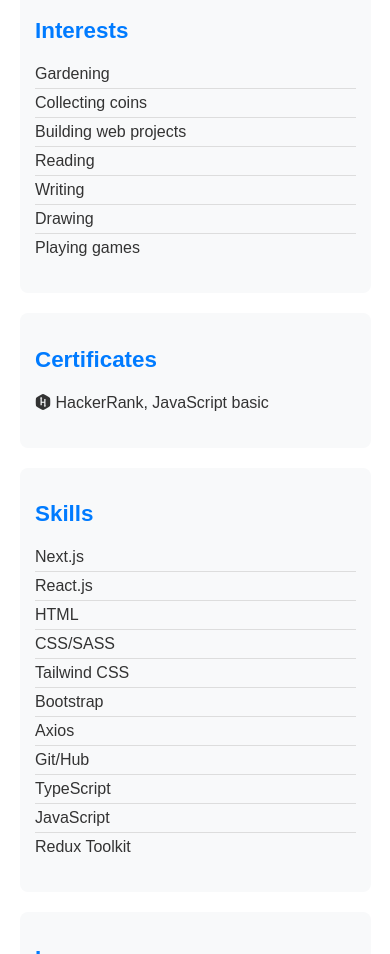
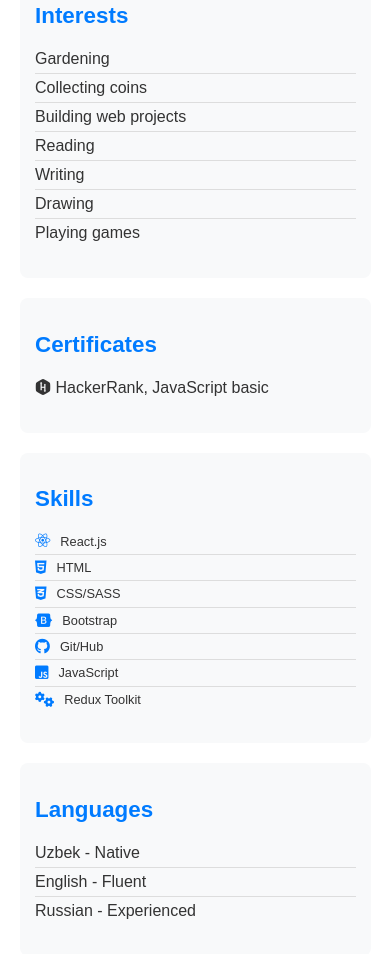
Before and after one commit to MusayevDoniyor/My-RESUME, a plain HTML site: page index.html in a window 390 px wide. Shown: the part 1046-2000 px from the top of the page. Drawn offline with Linux system fonts and the light colour scheme.

Commit message:
add icons edit responsive

```diff
--- a/index.html
+++ b/index.html
@@ -101,26 +101,30 @@
         <section class="skills">
           <h2>Skills</h2>
           <ul>
-            <li>Next.js</li>
-            <li>React.js</li>
-            <li>HTML</li>
-            <li>CSS/SASS</li>
-            <li>Tailwind CSS</li>
-            <li>Bootstrap</li>
-            <li>Axios</li>
-            <li>Git/Hub</li>
-            <li>TypeScript</li>
-            <li>JavaScript</li>
-            <li>Redux Toolkit</li>
+            <li><i class="fab fa-react"></i> React.js</li>
+            <li><i class="fab fa-html5"></i> HTML</li>
+            <li><i class="fab fa-css3-alt"></i> CSS/SASS</li>
+            <li><i class="fab fa-bootstrap"></i> Bootstrap</li>
+            <li><i class="fab fa-github"></i> Git/Hub</li>
+            <li><i class="fab fa-js-square"></i> JavaScript</li>
+            <li><i class="fas fa-cogs"></i> Redux Toolkit</li>
           </ul>
         </section>
 
         <section class="languages">
           <h2>Languages</h2>
           <ul>
-            <li>Uzbek - 80/100</li>
-            <li>English - 80/100</li>
-            <li>Russian - 80/100</li>
+            <li>Uzbek - Native</li>
+            <li>English - Fluent</li>
+            <li>Russian - Experienced</li>
+          </ul>
+        </section>
+
+        <section class="missing-icons">
+          <h2>Additional Skills</h2>
+          <ul>
+            <li><i class="fab fa-tailwindcss"></i> Tailwind CSS</li>
+            <li><i class="fab fa-typescript"></i> TypeScript</li>
           </ul>
         </section>
       </main>
--- a/styles.css
+++ b/styles.css
@@ -26,6 +26,7 @@ body {
   padding-bottom: 15px;
   background: #f9f9f9;
   border-radius: 10px;
+  padding: 0 7px;
 }
 
 .profile-image {
@@ -195,3 +196,43 @@ ul li:not(:last-child) {
     font-size: 0.9em;
   }
 }
+
+/* Existing CSS */
+
+.skills ul li {
+  display: flex;
+  align-items: center;
+  padding: 5px 0;
+}
+
+.skills ul li i {
+  font-size: 1.5em;
+  color: #007bff;
+  margin-right: 10px;
+}
+
+/* Optional: Adjust font sizes for icons and list items for better alignment */
+.skills ul li {
+  font-size: 1em;
+}
+
+/* Responsiveness for icons */
+@media (max-width: 768px) {
+  .skills ul li {
+    font-size: 0.9em;
+  }
+
+  .skills ul li i {
+    font-size: 1.3em;
+  }
+}
+
+@media (max-width: 576px) {
+  .skills ul li {
+    font-size: 0.8em;
+  }
+
+  .skills ul li i {
+    font-size: 1.2em;
+  }
+}
```
